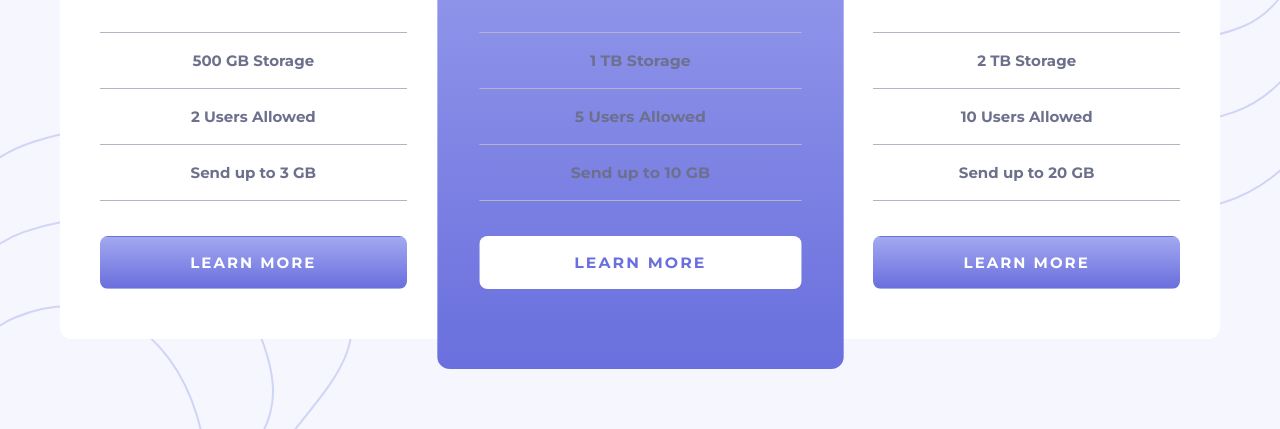
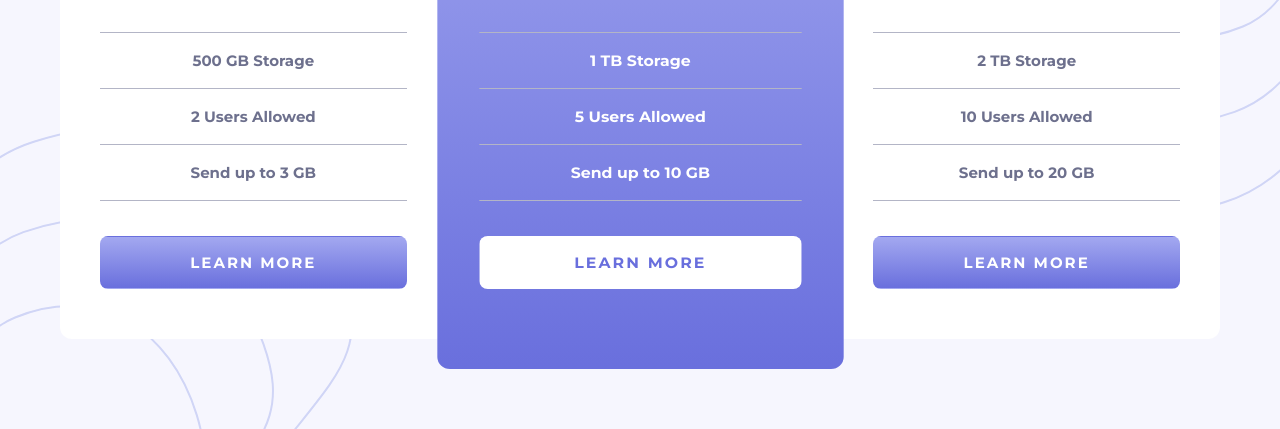
Before and after one commit to minahilakhtar/Pricing-Plan, a plain HTML site: page index.html in a window 1280 px wide. Shown: the part 439-868 px from the top of the page. Drawn offline with Linux system fonts and the light colour scheme.

Commit message:
Update style.css

```diff
--- a/style.css
+++ b/style.css
@@ -139,6 +139,9 @@ a:hover{
     transform: scaleX(1.05);
     padding: 80px 40px;
 }
+.pricing-box.featured ul li{
+    color: white;
+}
 .pricing-box.featured a{
     background: #fff;
     color: hsl(237, 63%, 64%);
```
